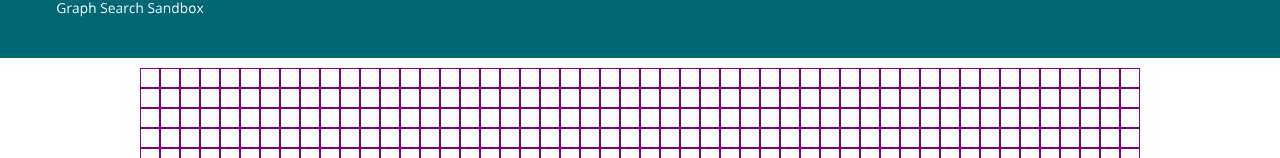
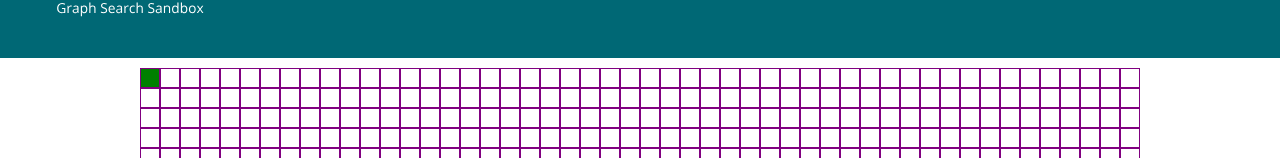
Before and after one commit to Code-Institute-Submissions/SabGibson-pathfinder-sandbox, a React (Create React App) app: page / in a window 1280 px wide. Shown: the part 142-300 px from the top of the page. Built offline with nearby package versions, Linux system fonts and the light colour scheme.

Commit message:
modified pathfinder to update with useEffect hook so button contorl can be implimented added only to Start node

```diff
--- a/src/App.js
+++ b/src/App.js
@@ -1,11 +1,30 @@
 import "./App.css";
 import Pathfinder from "./components/Pathfinder";
 import Navigation from "./components/Navigation/Navigation";
+import { useState } from "react";
+
 function App() {
+  // Define UI states
+  const [activeTool, setActiveTool] = useState(null);
+
+  // Define UI functions
+
+  const selectTool = (e) => {
+    setActiveTool(e.target.id);
+  };
+
+  const clearToolSelection = () => {
+    setActiveTool(null);
+  };
+
   return (
     <div className="App">
-      <Navigation />
-      <Pathfinder />
+      <Navigation selectTool={selectTool} />
+      <Pathfinder
+        activeTool={activeTool}
+        setActiveTool={setActiveTool}
+        clearToolSelection={clearToolSelection}
+      />
     </div>
   );
 }
--- a/src/components/Navigation/Navigation.js
+++ b/src/components/Navigation/Navigation.js
@@ -1,7 +1,7 @@
 // Import external componants
 import "./Navigation.css";
 
-// Import  imgae componants
+// Import  image componants
 import wall from "../images/wall.svg";
 import bin from "../images/bin.svg";
 import flag from "../images/flag.svg";
@@ -9,9 +9,10 @@ import play from "../images/play.svg";
 import reset from "../images/reset.svg";
 import logo from "../images/big-logo-text.svg";
 
+// import other react componants
 import Dropdown from "./Dropdown";
 
-const Navigation = () => {
+const Navigation = ({ selectTool }) => {
   return (
     <div className="nav-comp">
       <nav className="nav-bar">
@@ -40,17 +41,42 @@ const Navigation = () => {
               />
             </div>
           </div>
-          <div className="tools">
+          <div className="tools" onClick={selectTool}>
             <div className="sub-tools">
               <h3 className="nav-label">Start/Reset</h3>
-              <img src={play} alt="start icon" className="action-icon" />
-              <img src={reset} alt="reset grid icon" className="action-icon" />
+              <img
+                src={play}
+                alt="start icon"
+                className="action-icon"
+                id="play-button"
+              />
+              <img
+                src={reset}
+                alt="reset grid icon"
+                className="action-icon"
+                id="reset-all-button"
+              />
             </div>
             <div className="sub-tools">
               <h3 className="nav-label">Edit Tools</h3>
-              <img src={wall} alt="build wall icon" className="action-icon" />
-              <img src={bin} alt="delete wall icon" className="action-icon" />
-              <img src={flag} alt="Start end icon" className="action-icon" />
+              <img
+                src={wall}
+                alt="build wall icon"
+                className="action-icon"
+                id="make-wall-button"
+              />
+              <img
+                src={bin}
+                alt="delete wall icon"
+                className="action-icon"
+                id="delete-wall-button"
+              />
+              <img
+                src={flag}
+                alt="Start end icon"
+                className="action-icon"
+                id="place-start-end-button"
+              />
             </div>
           </div>
         </div>
--- a/src/components/Node/Node.js
+++ b/src/components/Node/Node.js
@@ -1,61 +1,50 @@
+import { useEffect } from "react";
+import { useState } from "react";
 import "./Node.css";
 const Node = (props) => {
-  // Parameters from prop variable
+  // extract props
   const params = props.node;
-  const isStart = params.isStart;
+  const [isStart, setIsStart] = useState(params.isStart);
   const isEnd = params.isEnd;
   const isWall = params.isWall;
   const isVisited = params.isVisited;
   const xVal = params.xVal;
   const yVal = params.yVal;
-
-  // unload methods
-  const makeWallStart = props.makeWallStart;
-  const makeWallConti = props.makeWallConti;
-  const delWallStart = props.delWallStart;
-  const deleWallConti = props.deleWallConti;
-  const editEnd = props.editEnd;
-  const startEndSelector = props.startEndSelector;
+  const setStartTermialNodes = props.setStartTermialNodes;
+  const startNode = props.startNode;
 
   // Define classes for node classification
   const terminalClass = isStart ? "start" : isEnd ? "end" : "";
   const wallClass = isWall ? "wall" : "";
   const visitedClass = isVisited ? "visited" : "";
 
-  // Define node methods for interaction with grid
-  const onMouseDown = (e) => {
-    if (e.altKey) {
-      delWallStart(params);
-    } else {
-      makeWallStart(params);
-    }
+  // Effect hook for updating grid post init
+  useEffect(() => {
+    reloadNode();
+  }, [startNode]);
+
+  //Define on node interaction methods
+
+  const reloadNode = () => {
+    setIsStart(startNode == `id-${xVal}-${yVal}`);
+    console.log(`changed value ${xVal}-${yVal}`);
+    console.log(startNode);
   };
 
-  const onMouseEnter = (e) => {
-    if (e.altKey) {
-      deleWallConti(params);
-    } else {
-      makeWallConti(params);
-    }
-  };
+  const onMouseClick = () => {};
 
-  const onMouseUp = (e) => {
-    editEnd(params);
-  };
+  const onMouseEnter = (e) => {};
 
-  const ondblClick = () => {
-    startEndSelector(params);
-  };
+  const onMouseUp = (e) => {};
+
+  const ondblClick = () => {};
 
   // Return Jsx node component
   return (
     <div
       className={`node ${terminalClass} ${wallClass} ${visitedClass}`}
       id={`id-${xVal}-${yVal}`}
-      onMouseDown={onMouseDown}
-      onMouseEnter={onMouseEnter}
-      onMouseUp={onMouseUp}
-      onClick={ondblClick}
+      onClick={onMouseClick}
     ></div>
   );
 };
--- a/src/components/Pathfinder.js
+++ b/src/components/Pathfinder.js
@@ -7,19 +7,29 @@ import Node from "./Node/Node";
 const rows = 20;
 const cols = 50;
 
+// Pathfinder state functionless component that will be main interface for app
+const Pathfinder = (props) => {
+  // Define React state hooks for grid and mouse input
+  const [activeGrid, setActiveGrid] = useState([]);
+  const [mouseIsPressed, setMouseIsPressed] = useState([]);
+  const [startNode, setStartNode] = useState("id-0-0");
+  const [endNode, setEndNode] = useState(null);
+
+  // unload state varivabels form props
+  const activeTool = props.activeTool;
+  const setActiveTool = props.setActiveTool;
+
   // node object constructor
   function newNode(col, row) {
     this.xVal = col;
     this.yVal = row;
-  this.isStart = false;
+    this.isStart = startNode === `id-${col}-${row}`;
     this.isEnd = false;
     this.isWall = false;
     this.isVisited = false;
   }
 
-// Pathfinder state functionless component that will be main interface for app
-const Pathfinder = () => {
-  // gridInit() function creates 2D array and populates with nodes
+  // gridInit() function creates 2D array and populates with node objects
   const gridInit = () => {
     const grid = [];
     for (let i = 0; i < cols; i++) {
@@ -33,88 +43,22 @@ const Pathfinder = () => {
     setActiveGrid(grid);
   };
 
-  // Define React state hooks for grid and mouse input
-  const [activeGrid, setActiveGrid] = useState([]);
-  const [mouseIsPressed, setMouseIsPressed] = useState([]);
-  const [startNode, setStartNode] = useState(null);
-  const [endNode, setEndNode] = useState(null);
-
-  // Define effect hook of init of Pathfinder (gird) component
+  // Effect hook for init of Pathfinder (gird) component
   useEffect(() => {
     gridInit();
   }, []);
 
   // Pathfinder methods for interaction with grid
 
-  // makeWallStart - function for starting new wall nodes
-  const makeWallStart = (node) => {
-    const newGrid = activeGrid.slice();
-    if (node.isWall === false) {
-      node.isWall = true;
-      newGrid[node.xVal][node.yVal] = node;
-      setActiveGrid(newGrid);
-      setMouseIsPressed(true);
-    }
+  const setStartTermialNodes = (e) => {
+    setStartNode(e.target.id);
   };
 
-  const makeWallConti = (node) => {
-    const newGrid = activeGrid.slice();
-    if (mouseIsPressed && node.isWall === false) {
-      node.isWall = true;
-      newGrid[node.xVal][node.yVal] = node;
-      setActiveGrid(newGrid);
-    }
-  };
-
-  const delWallStart = (node) => {
-    const newGrid = activeGrid.slice();
-    node.isWall = false;
-    newGrid[node.xVal][node.yVal] = node;
-    setActiveGrid(newGrid);
-    setMouseIsPressed(true);
-  };
-
-  const deleWallConti = (node) => {
-    const newGrid = activeGrid.slice();
-    if (mouseIsPressed) {
-      node.isWall = false;
-      newGrid[node.xVal][node.yVal] = node;
-      setActiveGrid(newGrid);
-    }
-  };
-
-  const editEnd = () => {
-    setMouseIsPressed(false);
-  };
-
-  const startEndSelector = (node) => {
-    if (startNode == null && endNode == null) {
-      node.isStart = true;
-      node.isWall = false;
-      setStartNode(node);
-    } else if (endNode == null) {
-      node.isEnd = true;
-      node.isWall = false;
-      setEndNode(node);
-    } else if (startNode && endNode) {
-      node.isStart = false;
-      node.isWall = false;
-      setStartNode(null);
-    } else {
-      node.isEnd = false;
-      node.isWall = false;
-      setEndNode(null);
-    }
-
-    const newGrid = activeGrid.slice();
-    newGrid[node.xVal][node.yVal] = node;
-
-    setActiveGrid(newGrid);
-  };
+  // function and variable to set termial nodes
 
   // Define return variable for the Pathfinder using Node component
   const functionalGrid = (
-    <div className="sb-grid">
+    <div className="sb-grid" onClick={setStartTermialNodes}>
       {activeGrid.map((row, rowIndex) => {
         return (
           <div key={rowIndex}>
@@ -123,12 +67,11 @@ const Pathfinder = () => {
                 <Node
                   key={nodeIndex}
                   node={node}
-                  makeWallStart={makeWallStart}
-                  makeWallConti={makeWallConti}
-                  delWallStart={delWallStart}
-                  deleWallConti={deleWallConti}
-                  editEnd={editEnd}
-                  startEndSelector={startEndSelector}
+                  startNode={startNode}
+                  endNode={endNode}
+                  activeTool={activeTool}
+                  setActiveTool={setActiveTool}
+                  setStartTermialNodes={setStartTermialNodes}
                 />
               );
             })}
```
Lines whose indentation alone changed are shown as unchanged.
